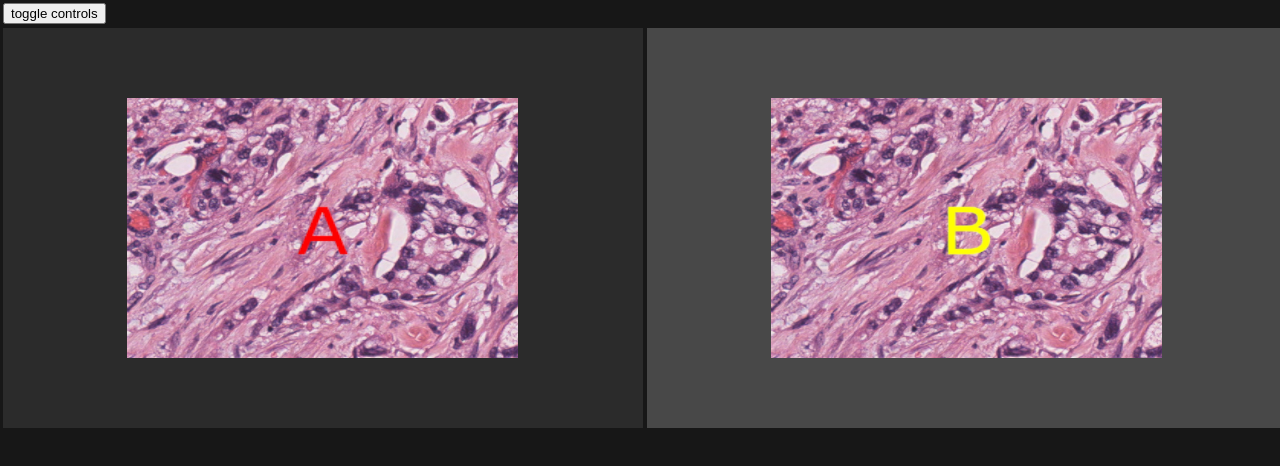
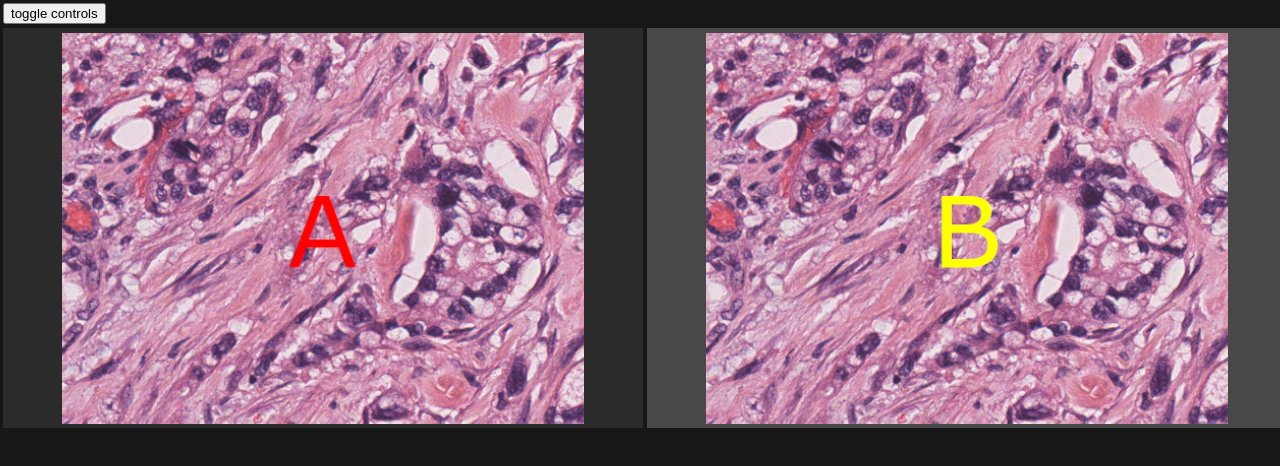
Before and after one commit to tdiprima/threejs-showcase, a plain HTML site: page Code/multi-image-controls.html in a window 1280 px wide. Drawn offline with nearby package versions, Linux system fonts and the light colour scheme; animation ran at ten frames a second.

Commit message:
display size

```diff
--- a/Code/multi-image-controls.html
+++ b/Code/multi-image-controls.html
@@ -61,7 +61,7 @@
     const texture = new THREE.TextureLoader().load(imagePath);
     texture.colorSpace = THREE.SRGBColorSpace;
     const material = new THREE.MeshBasicMaterial({ map: texture, side: THREE.DoubleSide });
-    const geometry = new THREE.PlaneGeometry(3, 2);
+    const geometry = new THREE.PlaneGeometry(4, 3);
     const mesh = new THREE.Mesh(geometry, material);
     mesh.name = imagePath.replace("/images/", ""); // clean path
     scene.add(mesh);
```
